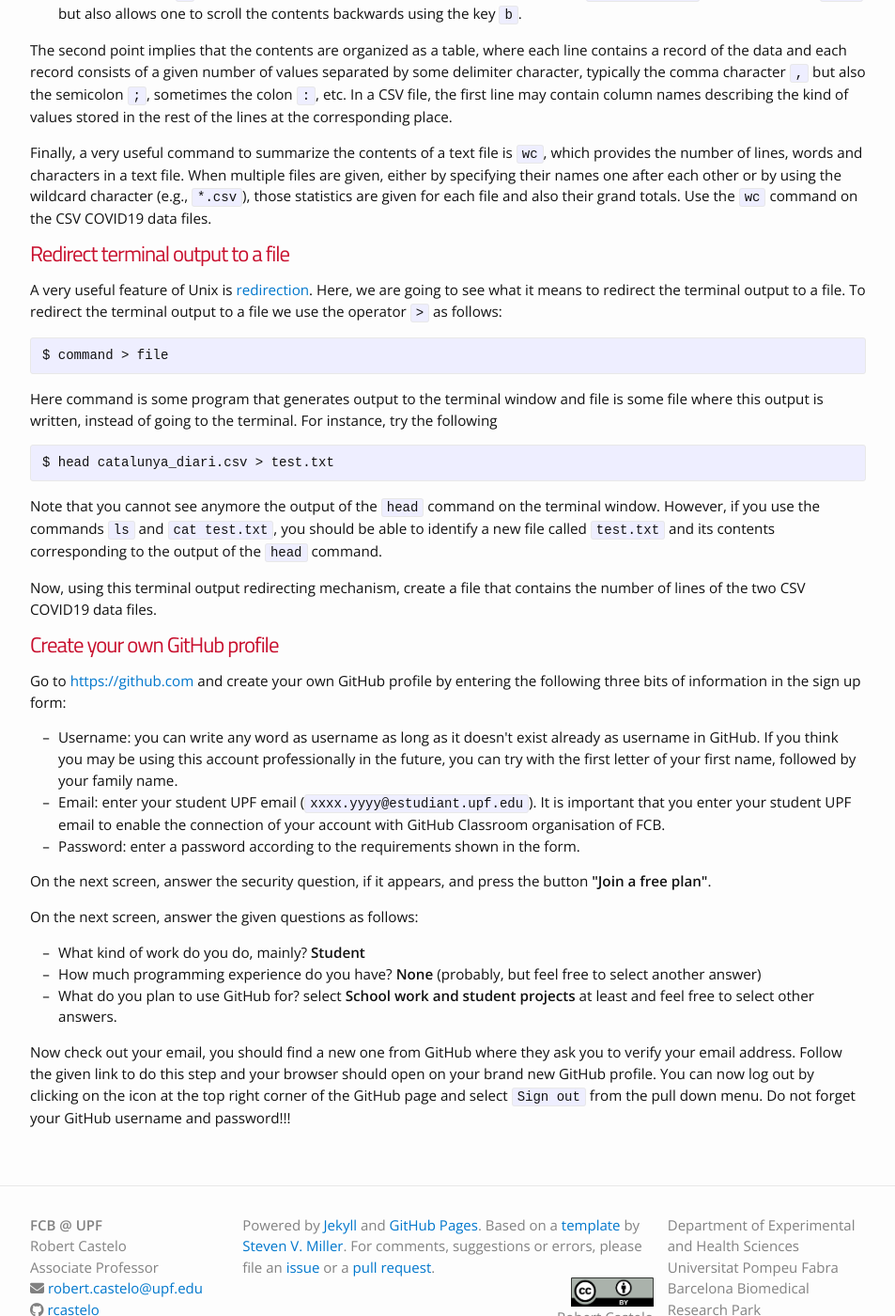
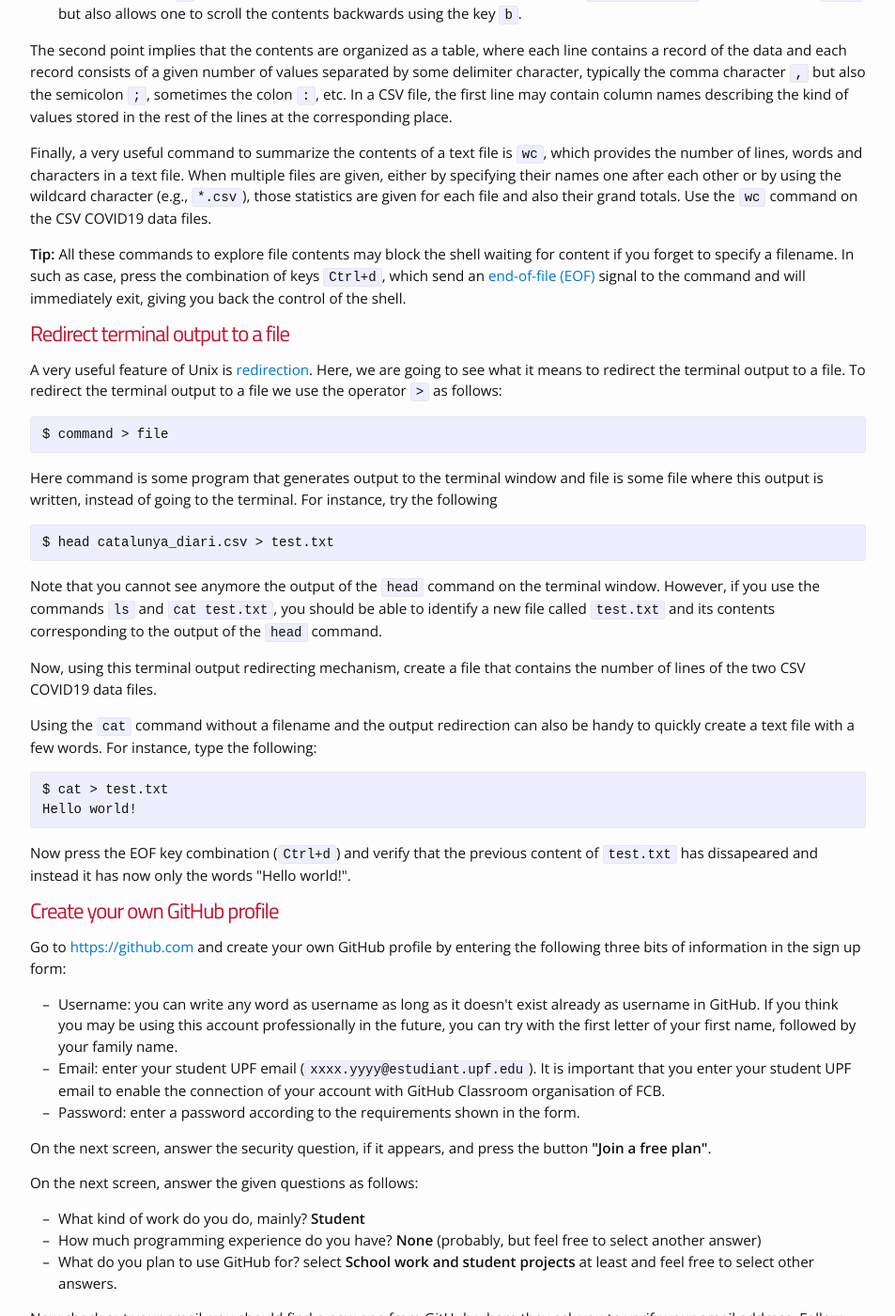
Before and after one commit to funcompbio/funcompbio.github.io, a Jekyll site: the page built from practical1/practical1.md, in a window 1280 px wide and 1400 px high, scrolled down 5036 px. Shown: the whole window at 94% size, without its empty margins (163-1116 px from the left). Built offline with Jekyll 4.4.1, drawn with Linux system fonts in a browser that asks for light colours; nearby versions of some CDN libraries.

Commit message:
Updated practical 1.

```diff
--- a/practical1/practical1.html
+++ b/practical1/practical1.html
@@ -90,6 +90,7 @@ unzip catalunya_diari.zip</code></pre>
 </ul>
 <p>The second point implies that the contents are organized as a table, where each line contains a record of the data and each record consists of a given number of values separated by some delimiter character, typically the comma character <code>,</code> but also the semicolon <code>;</code>, sometimes the colon <code>:</code>, etc. In a CSV file, the first line may contain column names describing the kind of values stored in the rest of the lines at the corresponding place.</p>
 <p>Finally, a very useful command to summarize the contents of a text file is <code>wc</code>, which provides the number of lines, words and characters in a text file. When multiple files are given, either by specifying their names one after each other or by using the wildcard character (e.g., <code>*.csv</code>), those statistics are given for each file and also their grand totals. Use the <code>wc</code> command on the CSV COVID19 data files.</p>
+<p><strong>Tip:</strong> All these commands to explore file contents may block the shell waiting for content if you forget to specify a filename. In such as case, press the combination of keys <code>Ctrl+d</code>, which send an <a href="https://en.wikipedia.org/wiki/End-of-file">end-of-file (EOF)</a> signal to the command and will immediately exit, giving you back the control of the shell.</p>
 <h1 id="redirect-terminal-output-to-a-file">Redirect terminal output to a file</h1>
 <p>A very useful feature of Unix is <a href="https://en.wikipedia.org/wiki/Redirection_%28computing%29">redirection</a>. Here, we are going to see what it means to redirect the terminal output to a file. To redirect the terminal output to a file we use the operator <code>&gt;</code> as follows:</p>
 <pre><code>$ command &gt; file</code></pre>
@@ -97,6 +98,10 @@ unzip catalunya_diari.zip</code></pre>
 <pre><code>$ head catalunya_diari.csv &gt; test.txt</code></pre>
 <p>Note that you cannot see anymore the output of the <code>head</code> command on the terminal window. However, if you use the commands <code>ls</code> and <code>cat test.txt</code>, you should be able to identify a new file called <code>test.txt</code> and its contents corresponding to the output of the <code>head</code> command.</p>
 <p>Now, using this terminal output redirecting mechanism, create a file that contains the number of lines of the two CSV COVID19 data files.</p>
+<p>Using the <code>cat</code> command without a filename and the output redirection can also be handy to quickly create a text file with a few words. For instance, type the following:</p>
+<pre><code>$ cat &gt; test.txt
+Hello world!</code></pre>
+<p>Now press the EOF key combination (<code>Ctrl+d</code>) and verify that the previous content of <code>test.txt</code> has dissapeared and instead it has now only the words &quot;Hello world!&quot;.</p>
 <h1 id="create-your-own-github-profile">Create your own GitHub profile</h1>
 <p>Go to <a href="https://github.com" class="uri">https://github.com</a> and create your own GitHub profile by entering the following three bits of information in the sign up form:</p>
 <ul>
```
